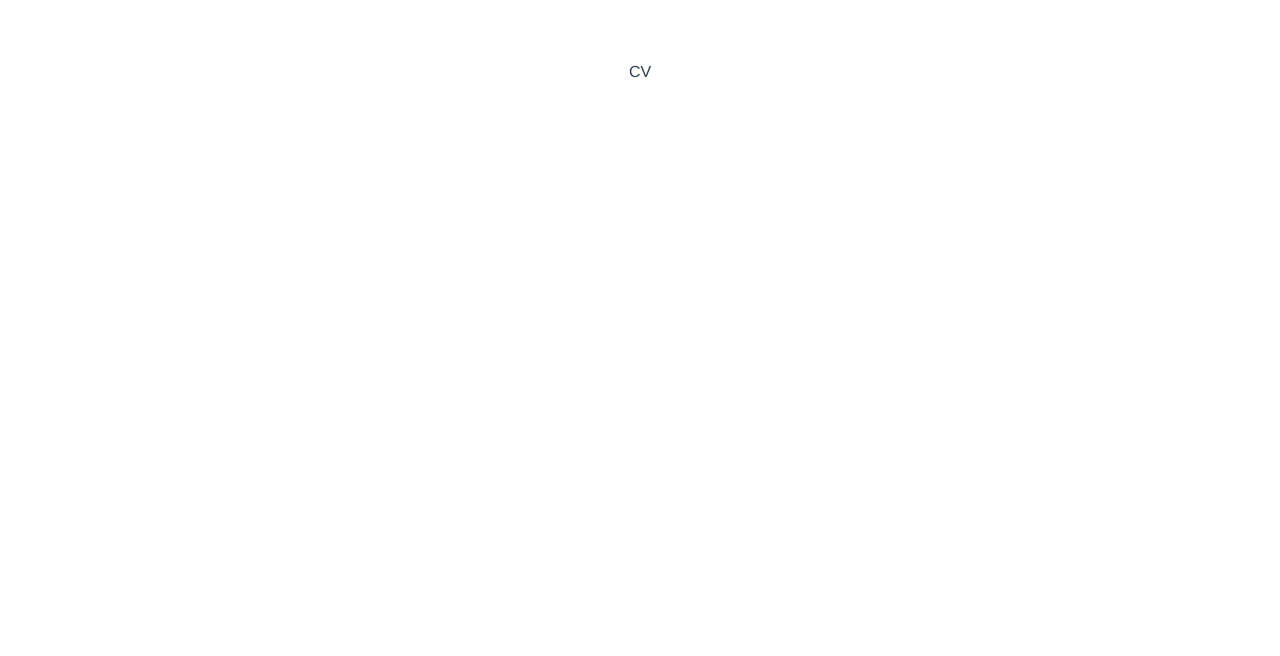
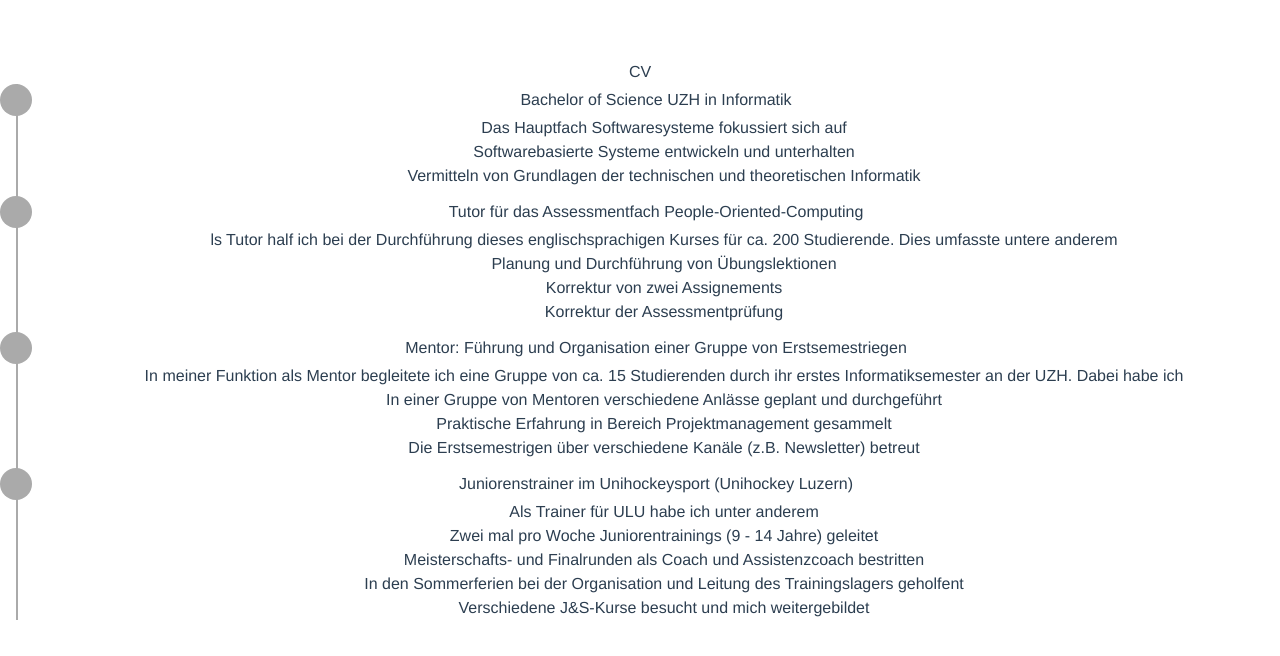
Before and after one commit to HuberNicolas/huber-portfolio, a Vue app: page /cv in a window 1280 px wide. Shown: the top 656 px of the page. Built offline with nearby package versions, Linux system fonts and the light colour scheme.

Commit message:
simple timeline

```diff
--- a/src/views/CV.vue
+++ b/src/views/CV.vue
@@ -1,5 +1,103 @@
 <template>
   <div>CV</div>
+  <div class="container">
+    <!-- Left vertical line -->
+    <div class="container__line"></div>
+
+    <!-- The timeline items container -->
+    <ul class="container__items">
+      <!-- Each timeline item -->
+      <li class="container__item">
+        <!-- The circle and title -->
+        <div class="container__top">
+          <!-- The circle -->
+          <div class="container__circle"></div>
+
+          <!-- The title -->
+          <div class="container__title">
+            Bachelor of Science UZH in Informatik
+          </div>
+        </div>
+
+        <!-- The description -->
+        <div class="container__desc">
+          Das Hauptfach Softwaresysteme fokussiert sich auf
+          <ul>
+            <li>Softwarebasierte Systeme entwickeln und unterhalten</li>
+            <li>Vermitteln von Grundlagen der technischen und theoretischen Informatik</li>
+          </ul>
+        </div>
+      </li>
+      <li class="container__item">
+        <!-- The circle and title -->
+        <div class="container__top">
+          <!-- The circle -->
+          <div class="container__circle"></div>
+
+          <!-- The title -->
+          <div class="container__title">
+            Tutor für das Assessmentfach People-Oriented-Computing
+          </div>
+        </div>
+
+        <!-- The description -->
+        <div class="container__desc">
+          ls Tutor half ich bei der Durchführung dieses englischsprachigen Kurses für ca. 200 Studierende. Dies umfasste untere anderem
+          <ul>
+            <li>Planung und Durchführung von Übungslektionen</li>
+            <li>Korrektur von zwei Assignements</li>
+            <li>Korrektur der Assessmentprüfung</li>
+          </ul>
+        </div>
+      </li>
+      <li class="container__item">
+        <!-- The circle and title -->
+        <div class="container__top">
+          <!-- The circle -->
+          <div class="container__circle"></div>
+
+          <!-- The title -->
+          <div class="container__title">
+            Mentor: Führung und Organisation einer Gruppe von Erstsemestriegen
+          </div>
+        </div>
+
+        <!-- The description -->
+        <div class="container__desc">
+          In meiner Funktion als Mentor begleitete ich eine Gruppe von ca. 15 Studierenden durch ihr erstes Informatiksemester an der UZH. Dabei habe ich
+          <ul>
+            <li>In einer Gruppe von Mentoren verschiedene Anlässe geplant und durchgeführt</li>
+            <li>Praktische Erfahrung in Bereich Projektmanagement gesammelt</li>
+            <li>Die Erstsemestrigen über verschiedene Kanäle (z.B. Newsletter) betreut</li>
+          </ul>
+        </div>
+      </li>
+      <li class="container__item">
+        <!-- The circle and title -->
+        <div class="container__top">
+          <!-- The circle -->
+          <div class="container__circle"></div>
+
+          <!-- The title -->
+          <div class="container__title">
+            Juniorenstrainer im Unihockeysport (Unihockey Luzern)
+          </div>
+        </div>
+
+        <!-- The description -->
+        <div class="container__desc">
+          Als Trainer für ULU habe ich unter anderem
+          <ul>
+            <li>Zwei mal pro Woche Juniorentrainings (9 - 14 Jahre) geleitet</li>
+            <li>Meisterschafts- und Finalrunden als Coach und Assistenzcoach bestritten</li>
+            <li>In den Sommerferien bei der Organisation und Leitung des Trainingslagers geholfent</li>
+            <li>Verschiedene J&S-Kurse besucht und mich weitergebildet</li>
+          </ul>
+        </div>
+      </li>
+
+    </ul>
+  </div>
 
 </template>
 
@@ -10,5 +108,59 @@
 </script>
 
 <style scoped>
+.container {
+  /* Used to position the left vertical line */
+  position: relative;
+}
+
+.container__line {
+  /* Border */
+  border-right: 2px solid #aaa;
+
+  /* Positioned at the left */
+  left: 16px;
+  position: absolute;
+  top: 0px;
+
+  /* Take full height */
+  height: 100%;
+}
+
+.container__items {
+  /* Reset styles */
+  list-style-type: none;
+  margin: 0px;
+  padding: 0px;
+}
+
+.container__item {
+  margin-bottom: 8px;
+}
+
+.container__top {
+  /* Center the content horizontally */
+  align-items: center;
+  display: flex;
+}
+
+.container__circle {
+  /* Rounded border */
+  background-color: rgb(170, 170, 170);
+  border-radius: 9999px;
+
+  /* Size */
+  height: 32px;
+  width: 32px;
+}
+
+.container__title {
+  /* Take available width */
+  flex: 1;
+}
+
+.container__desc {
+  /* Make it align with the title */
+  margin-left: 48px;
+}
 
 </style>
```
